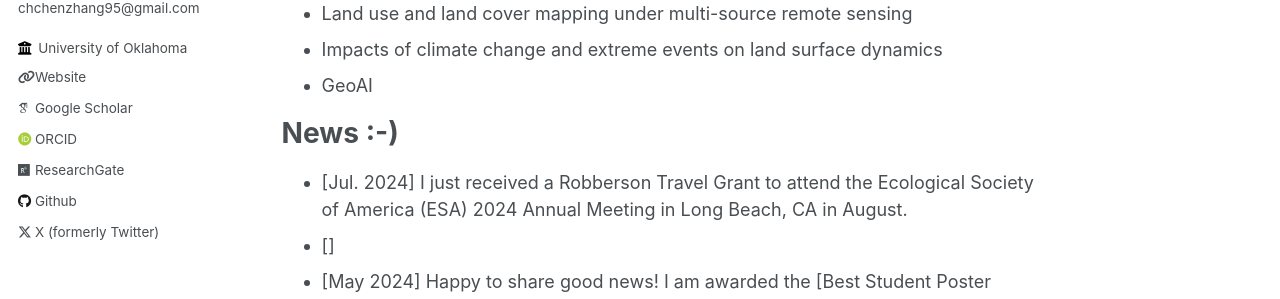
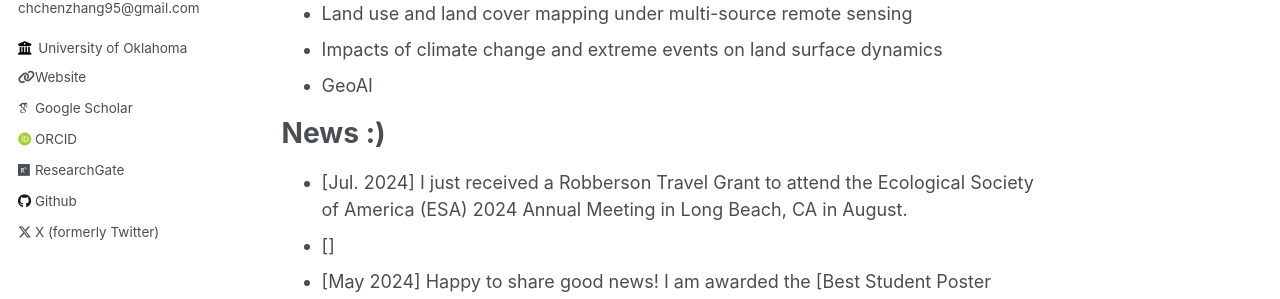
Before and after one commit to rszcc/rszcc.github.io, a Jekyll site: the page built from _pages/about.md, in a window 1280 px wide. Shown: the part 316-615 px from the top of the page. Built offline with Jekyll 4.4.1, drawn with Linux system fonts in a browser that asks for light colours; some web fonts are replaced.

```diff
--- a/_pages/about.md
+++ b/_pages/about.md
@@ -15,7 +15,7 @@ Research Interests
  - Impacts of climate change and extreme events on land surface dynamics
  - GeoAI
 
-News :-)
+News :)
 ======
  - [Jul. 2024] I just received a Robberson Travel Grant to attend the Ecological Society of America (ESA) 2024 Annual Meeting in Long Beach, CA in August.
  - []
```
